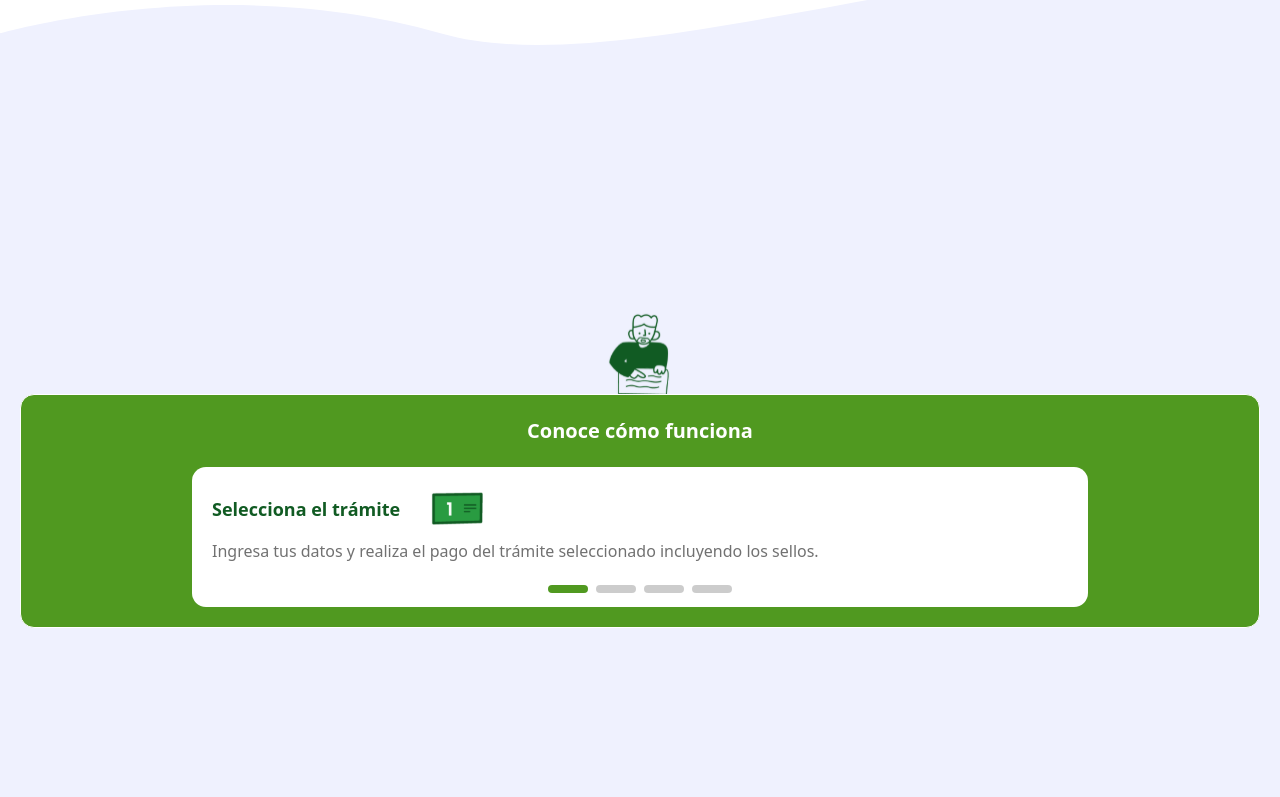
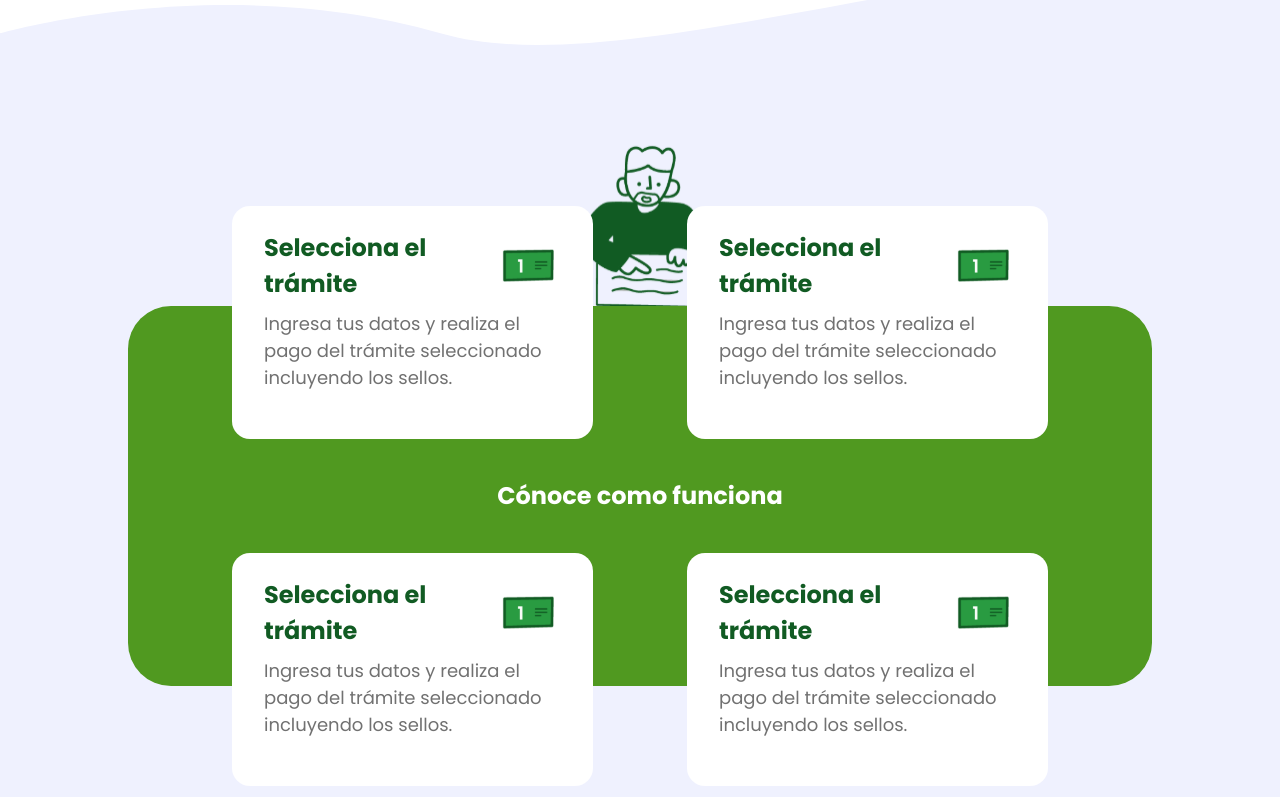
Before and after one commit to rafagarfield/LandingPageTuLicencia, a Next.js app: page / in a window 1280 px wide. Shown: the part 1163-1960 px from the top of the page. Built offline with nearby package versions, Linux system fonts and the light colour scheme.

Commit message:
add Poppins font as primary, enhance layout with Steps and StepsMobile components, and adjust styles for responsiveness

```diff
--- a/src/app/globals.css
+++ b/src/app/globals.css
@@ -1,3 +1,4 @@
+
 @tailwind base;
 @tailwind components;
 @tailwind utilities;
@@ -14,3 +15,9 @@
         background-position: 0px 0px;
       }
   }
+
+  @layer base {
+    body {
+      @apply font-sans;
+    }
+  }
--- a/src/app/layout.tsx
+++ b/src/app/layout.tsx
@@ -1,7 +1,8 @@
 import type { Metadata } from "next";
-import { Geist, Geist_Mono } from "next/font/google";
+import { Geist, Geist_Mono, Poppins } from "next/font/google";
 import "./globals.css";
 
+// Configuración de las fuentes
 const geistSans = Geist({
   variable: "--font-geist-sans",
   subsets: ["latin"],
@@ -12,20 +13,27 @@ const geistMono = Geist_Mono({
   subsets: ["latin"],
 });
 
+const poppins = Poppins({
+  subsets: ["latin"],
+  weight: ["400", "500", "600", "700"],
+  variable: "--font-poppins",
+});
+
 export const metadata: Metadata = {
   title: "Tu Licencia",
   description: "App Tu Licencia",
 };
 
+// RootLayout que combina todas las fuentes y establece Poppins como principal
 export default function RootLayout({
   children,
-}: Readonly<{
+}: {
   children: React.ReactNode;
-}>) {
+}) {
   return (
     <html lang="en">
       <body
-        className={`${geistSans.variable} ${geistMono.variable} antialiased`}
+        className={`${geistSans.variable} ${geistMono.variable} ${poppins.variable} antialiased`}
       >
         {children}
       </body>
--- a/src/components/About.tsx
+++ b/src/components/About.tsx
@@ -3,7 +3,7 @@ import React from "react";
 
 function About() {
   return (
-    <div className="m-[30px]   lg:flex lg:gap-32 lg:mx-auto ">
+    <div className="m-[30px]   lg:flex lg:gap-32 lg:mx-[30px] ">
       {/* <div className="flex justify-center ">
         <Image
           src="/icon/about.svg"
@@ -12,14 +12,14 @@ function About() {
         />
       </div> */}
 
-      <div className="flex justify-center">
+      <div className="flex justify-center w-full lg:w-max">
         <Image
           src="/icon/about.svg"
           alt="hero"
           width={0} // Esto es obligatorio pero se ignorará al usar style
           height={0} // Esto también
           style={{ width: "100%", height: "auto" }} // Aquí defines 100% del ancho y alto automático
-          className="object-cover"
+          className="object-cover lg:object-fill "
         />
       </div>
 
--- a/src/components/Features.tsx
+++ b/src/components/Features.tsx
@@ -1,11 +1,10 @@
 import Image from "next/image";
-import "./styles/featuresStyles.css";
-import Cards from "./Card";
-import SwiperSlider from "./SwiperSlider";
+import "./styles/featuresStyles.css"
+import Steps from "./Steps";
+import StepsMobile from "./StepsMobile";
 const Features = () => {
   return (
-
-      <div className="relative flex justify-center items-center w-full lg:h-[1000px] h-[520px] bg-[url('/icon/purple.svg')] bg-cover bg-custom-position-mobile md:bg-custom-position-lg lg:bg-custom-position-lg  bg-no-repeat waveContainer waveContainerMobile mb-16">
+    <div className="relative flex justify-center items-center w-full lg:h-[1000px] h-[520px] bg-[url('/icon/purple.svg')] bg-cover bg-custom-position-mobile md:bg-custom-position-lg lg:bg-custom-position-lg  bg-no-repeat waveContainer waveContainerMobile mb-16 lg:bg-siz">
       <Image
         src="/icon/car.svg"
         alt="Purple Background"
@@ -14,30 +13,9 @@ const Features = () => {
         className="carIcon "
       />
 
-<div className="w-full ">
-      <div className="flex justify-center items-center pt-4">
-      <Image
-          src="/icon/person1.svg"
-          alt="Purple Background"
-          width={100}
-          height={100}
-          className=""
-        />
+      <StepsMobile />
+      <Steps />
     </div>
-
-
-        <div className="  flex gap-5 flex-col bg-[#509920] mx-5 border p-5 border-[#ffffff] rounded-[14px] ">
-          <h2 className="text-[20px] font-bold leading-8 text-white text-center">
-            Conoce cómo funciona
-          </h2>
-          <div>
-            <SwiperSlider />
-          </div>
-        </div>
-      </div>
-      </div>
-
-
   );
 };
 
--- /dev/null
+++ b/src/components/Steps.tsx
@@ -0,0 +1,78 @@
+import Image from "next/image";
+import React from "react";
+
+function Steps() {
+  return (
+    <div className="w-full justify-center items-center hidden lg:flex flex-col lg:mt-[-100px] ">
+        <div>
+            <Image
+              src="/icon/person1.svg"
+              alt="Step 1"
+              width={200}
+              height={200}
+            />
+
+        </div>
+
+        <div className="relative  flex justify-center items-center gap-6 p-10  bg-[#509920]  rounded-[43px] w-[80%]  h-[380px] ">
+        <h2 className="text-[#fff] text-[24px] font-bold">Cónoce como funciona</h2>
+
+      <div className=" top-[-100px] left-[6.5rem] absolute flex flex-col gap-2 px-8 py-6 bg-white  rounded-[18px] w-[361px]">
+        <div className="flex flex-row gap-6  items-center">
+          <h3 className="text-[24px]  text-[#115B23] font-bold">
+            Selecciona el trámite
+          </h3>
+          <img src="/icon/money.svg" alt="Step 1" />
+        </div>
+        <p className="text-[#717171] text-[18px] pb-6 ">
+          Ingresa tus datos y realiza el pago del trámite seleccionado
+          incluyendo los sellos.
+        </p>
+      </div>
+
+      <div className=" top-[-100px] right-[6.5rem] absolute flex flex-col gap-2 px-8 py-6 bg-white  rounded-[18px]  w-[361px]">
+        <div className="flex flex-row gap-6  items-center">
+          <h3 className="text-[24px]  text-[#115B23] font-bold">
+            Selecciona el trámite
+          </h3>
+          <img src="/icon/money.svg" alt="Step 1" />
+        </div>
+        <p className="text-[#717171] text-[18px] pb-6 ">
+          Ingresa tus datos y realiza el pago del trámite seleccionado
+          incluyendo los sellos.
+        </p>
+      </div>
+
+      <div className="bottom-[-100px] left-[6.5rem] absolute flex flex-col gap-2 px-8 py-6 bg-white  rounded-[18px]  w-[361px]">
+        <div className="flex flex-row gap-6  items-center">
+          <h3 className="text-[24px]  text-[#115B23] font-bold">
+            Selecciona el trámite
+          </h3>
+          <img src="/icon/money.svg" alt="Step 1" />
+        </div>
+        <p className="text-[#717171] text-[18px] pb-6 ">
+          Ingresa tus datos y realiza el pago del trámite seleccionado
+          incluyendo los sellos.
+        </p>
+      </div>
+
+      <div className="bottom-[-100px] right-[6.5rem] absolute flex flex-col gap-2 px-8 py-6 bg-white  rounded-[18px] w-[361px]">
+        <div className="flex flex-row gap-6  items-center">
+          <h3 className="text-[24px]  text-[#115B23] font-bold">
+            Selecciona el trámite
+          </h3>
+          <img src="/icon/money.svg" alt="Step 1" />
+        </div>
+        <p className="text-[#717171] text-[18px] pb-6 ">
+          Ingresa tus datos y realiza el pago del trámite seleccionado
+          incluyendo los sellos.
+        </p>
+      </div>
+
+    </div>
+    </div>
+
+  );
+}
+
+export default Steps;
--- /dev/null
+++ b/src/components/StepsMobile.tsx
@@ -0,0 +1,31 @@
+import React from 'react'
+import Image from 'next/image'
+import "./styles/featuresStyles.css";
+import SwiperSlider from "./SwiperSlider";
+
+function StepsMobile() {
+  return (
+    <div className="w-full block lg:hidden">
+        <div className="flex justify-center items-center pt-4">
+          <Image
+            src="/icon/person1.svg"
+            alt="Purple Background"
+            width={100}
+            height={100}
+            className=""
+          />
+        </div>
+
+        <div className="  flex gap-5 flex-col bg-[#509920] mx-5 border p-5 border-[#ffffff] rounded-[14px] ">
+          <h2 className="text-[20px] font-bold leading-8 text-white text-center">
+            Conoce cómo funciona
+          </h2>
+          <div>
+            <SwiperSlider />
+          </div>
+        </div>
+      </div>
+  )
+}
+
+export default StepsMobile
--- a/src/components/styles/featuresStyles.css
+++ b/src/components/styles/featuresStyles.css
@@ -1,6 +1,10 @@
 .waveContainer {
   @media (min-width: 500px) and (max-width: 800px) {
     background-position: 0px 0px;
+  }
+
+  @media (width >= 1366px) {
+    height: 1065px;
   }
 }
 
--- a/tailwind.config.ts
+++ b/tailwind.config.ts
@@ -11,9 +11,10 @@ export default {
       colors: {
         background: "var(--background)",
         foreground: "var(--foreground)",
-
       },
-
+      fontFamily: {
+        sans: ["Poppins", "sans-serif"], // Define Poppins como la fuente principal
+      },
     },
   },
   plugins: [],
```
Lines whose indentation alone changed are shown as unchanged.
